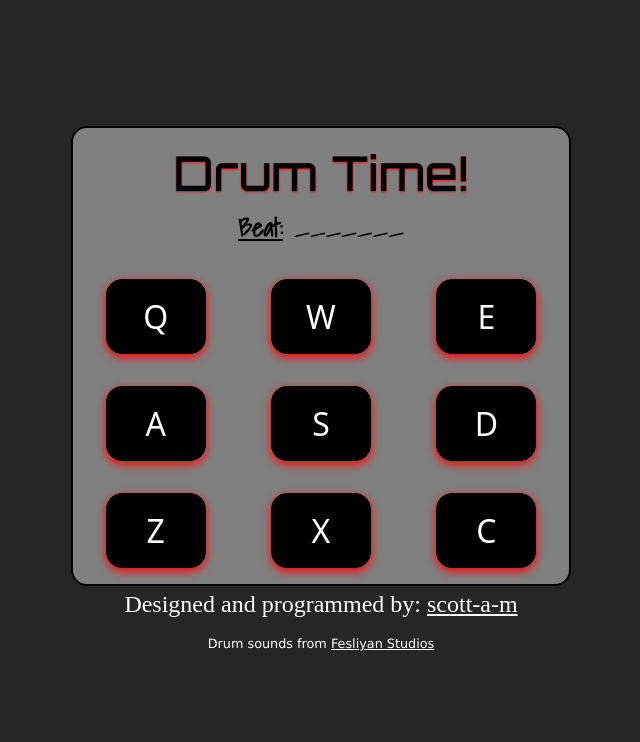
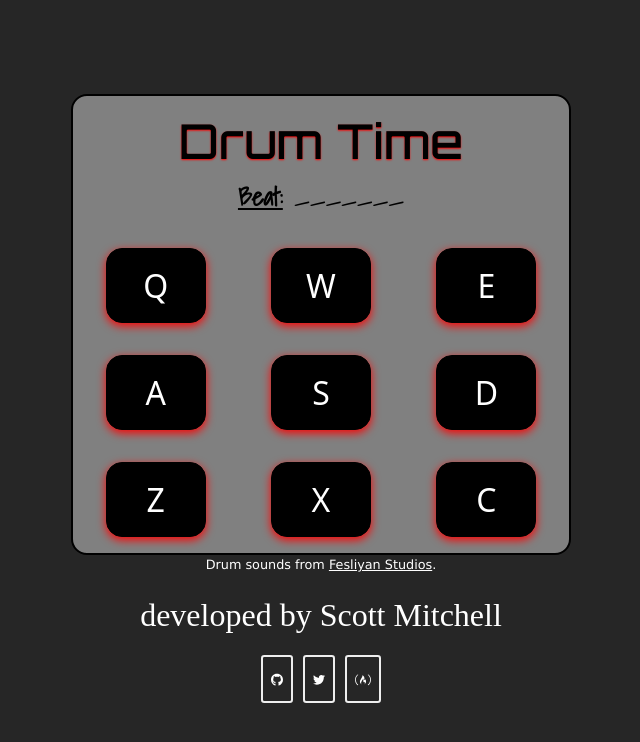
Before and after one commit to scott-a-m/drum-time, a React (Vite) app: page / in a window 1280 px wide. Shown: the top 742 px of the page, without its empty margins (319-959 px from the left). Built offline with nearby package versions, Linux system fonts and the light colour scheme; a web font is replaced by a local one.

Commit message:
minor changes

```diff
--- a/src/App.css
+++ b/src/App.css
@@ -16,6 +16,7 @@
 }
 
 #drum-machine {
+  margin: 0 auto;
   position: relative;
   text-align: center;
   max-width: 500px;
@@ -36,7 +37,7 @@
 #link, #designer {
   color: white;
   font-family: 'Long Cang', cursive;
-  font-size: 1.5rem;
+  font-size: 2rem;
   text-align: center;
 }
 
@@ -47,12 +48,41 @@
 }
 
 
+#contact-block {
+  font-family: 'Akaya Telivigala', cursive;
+  text-align: center;
+  margin-top: 0;
+}
+
+.contact-icon {
+  margin-left: 0.3rem;
+  margin-right: 0.3rem;
+}
+
+.contact-icon:hover {
+  color: red;
+  background: white;
+  cursor: pointer;
+}
+
+
 /* media queries for smaller screens */
 
 @media (max-width: 550px) {
   #Drum-Time {
     transform: scale(0.7);
   }
+
+  #display {
+    font-size: 1.8rem;
+  }
+
+  #designer {
+    font-size: 2.5rem;
+  }
+
+
+
 }
 
 
--- a/src/App.jsx
+++ b/src/App.jsx
@@ -1,5 +1,12 @@
 import React from "react";
 import "./App.css";
+import { FontAwesomeIcon } from "@fortawesome/react-fontawesome";
+import { faEnvelope } from "@fortawesome/free-solid-svg-icons";
+import {
+  faFreeCodeCamp,
+  faGithub,
+  faTwitter,
+} from "@fortawesome/free-brands-svg-icons";
 
 // create array of sound objects and properties to be later passed down to buttons and keys
 
@@ -197,7 +204,7 @@
     return (
       <div>
         <div id="drum-machine" className="row">
-          <h1 id="machine-name">Drum Time!</h1>
+          <h1 id="machine-name">Drum Time</h1>
           <p id="display">
             <strong>
               <u>Beat:</u>{" "}
@@ -206,19 +213,46 @@
           </p>
           {individualDrums}
         </div>
-        <p id="designer">
-          Designed and programmed by:{" "}
-          <a href="https://github.com/scott-a-m" target="_blank" id="link">
-            scott-a-m
+        <div>
+        <p style={{ fontFamily: "Verdana", fontSize: "0.8rem", color: "white", textAlign: "center" }}>
+          Drum sounds from{" "}
+          <a href="https://www.fesliyanstudios.com/" target="_blank">
+            Fesliyan Studios
           </a>
-          <br />
-          <span style={{ fontFamily: "Verdana", fontSize: "0.8rem" }}>
-            Drum sounds from{" "}
-            <a href="https://www.fesliyanstudios.com/" target="_blank">
-              Fesliyan Studios
-            </a>
-          </span>
+          .
         </p>
+        <p id="designer">developed by Scott Mitchell</p>
+        </div>
+        <div id="contact-block">
+          <a href="https://github.com/scott-a-m" target="_blank">
+            <FontAwesomeIcon
+              icon={faGithub}
+              size="2x"
+              border
+              className="contact-icon"
+            />
+          </a>
+          <a
+            href="https://twitter.com/_scott_a_m"
+            target="_blank"
+            rel="noreferrrer"
+          >
+            <FontAwesomeIcon
+              icon={faTwitter}
+              size="2x"
+              border
+              className="contact-icon"
+            />
+          </a>
+          <a href="https://www.freecodecamp.org/scott-a-m" target="_blank">
+            <FontAwesomeIcon
+              icon={faFreeCodeCamp}
+              size="2x"
+              border
+              className="contact-icon"
+            />
+          </a>
+        </div>
       </div>
     );
   }
```
Also changed, not shown: package.json (+6 -1 lines), 2 other files (tests, documents, lock files or other folders).
